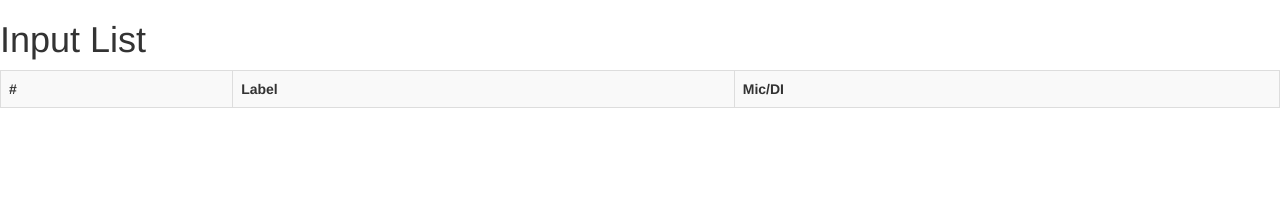
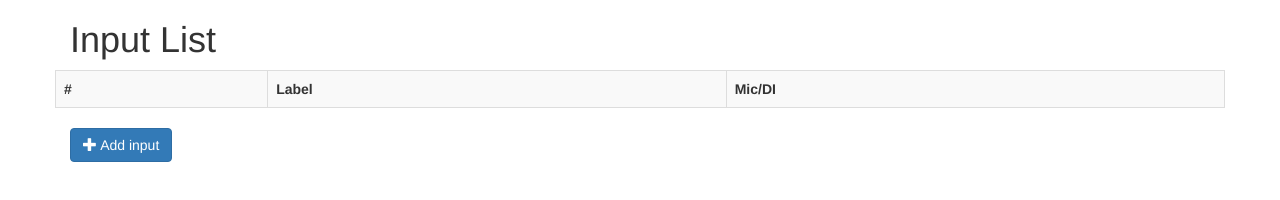
Before and after one commit to KrisPlunkett/input-list, a plain HTML site: page index.html in a window 1280 px wide. Drawn offline with nearby package versions, Linux system fonts and the light colour scheme.

Commit message:
integrates first bit of JS

```diff
--- a/index.html
+++ b/index.html
@@ -17,23 +17,42 @@
 
   </head>
   <body>
-  	<h1>Input List</h1>
+  <div class="container">
+  	<div class="row">
+  		<div class="col-md-12">
+  			<h1 class="text-left">Input List</h1>
+  		</div>
+  	</div>
+  	<div class="row">
   		<div class="table-responsive">
-	<table class="table table-bordered table-striped table-hover">
+			<table class="table table-bordered table-striped table-hover" id="inputList">
+				<tbody>
 				<tr>
 					<th>#</th>
 					<th>Label</th>
 					<th>Mic/DI</th>
 				</tr>
+				<tr id="nextInput">
 
+				</tr>
 			<!-- HTML Shell for each input
 			<tr>
 				<td>1</td>
-		<td><input type="text" name="label1" placeholder="AP vox"></td>
+				<td><input type="text" name="label1" placeholder="AP Vox"></td>
 				<td><input type="text" name="mic1" placeholder="Beta 87a"></td>
 			</tr>
 			-->
+				</tbody>
+			</table>
+		</div>
+	</div>
+	<div class="row">
+		<div class="col-md-12">
+			<!-- Adds an input on each click -->
+			<button type="button" class="btn btn-primary" onclick="addInput()"><span class="glyphicon glyphicon-plus"></span> Add input</button>
+		</div>
+	</div>
 
-</table>
+<script src="myscript.js"></script>
 </body>
 </html>
```
Lines whose indentation alone changed are shown as unchanged.
